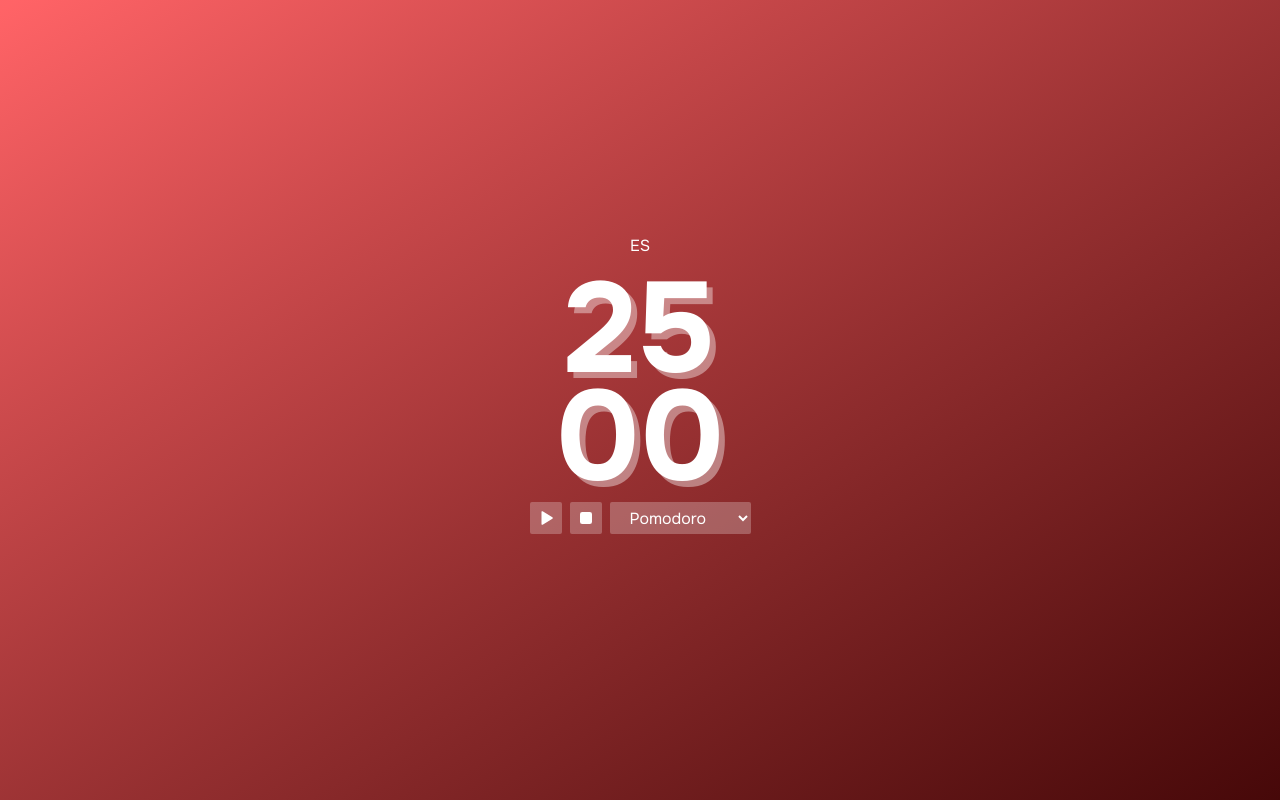
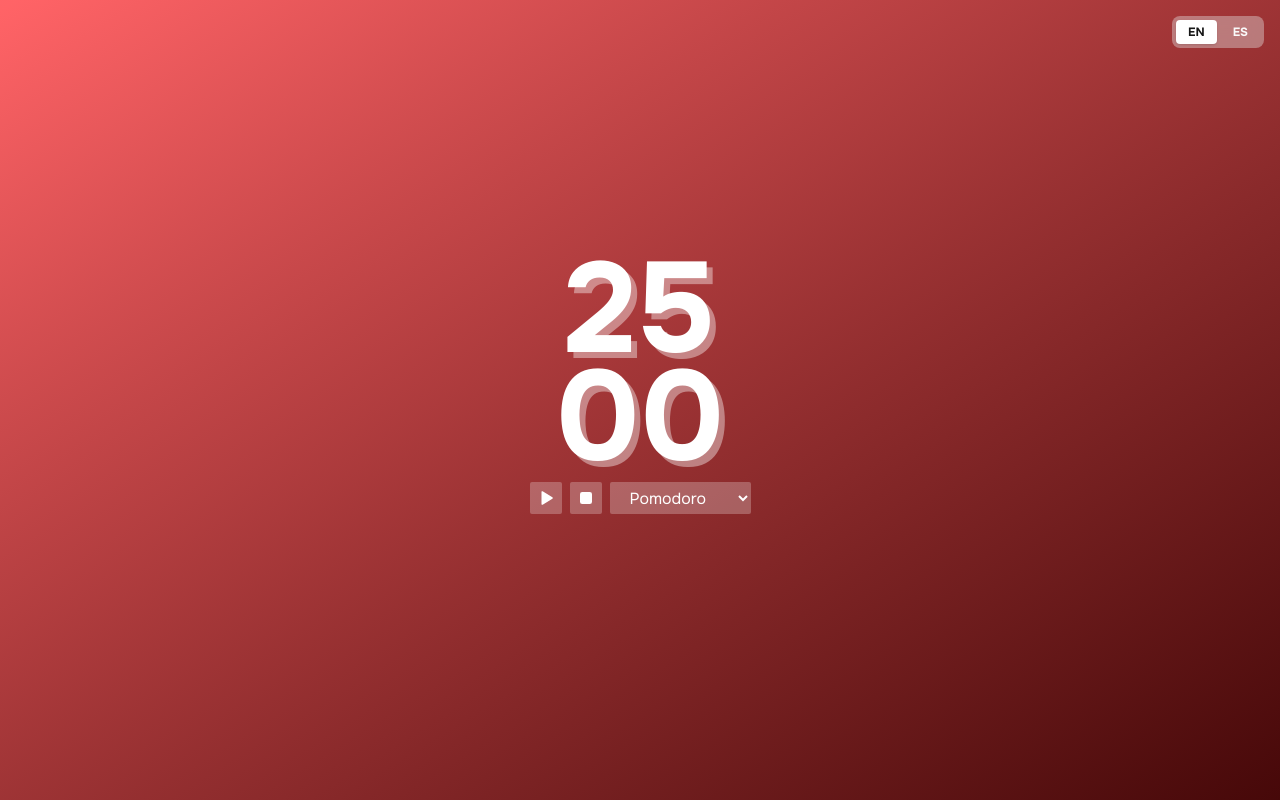
Before and after one commit to lui5gl/pomodoro-web-timer, a Next.js app: page / in a window 1280 px wide. Built offline with nearby package versions, Linux system fonts and the light colour scheme.

Commit message:
feat: update language switcher to use individual buttons for language selection

```diff
--- a/app/components/changeLang.tsx
+++ b/app/components/changeLang.tsx
@@ -5,18 +5,27 @@ import { useLanguage } from "../context/LanguageContext";
 export default function ChangeLang() {
   const { locale, setLocale } = useLanguage();
 
-  const changeTo = locale === "en" ? "es" : "en";
-
-  const handleChangeLang = () => {
-    setLocale(changeTo);
-  };
+  const buttonClass = (active: boolean) =>
+    `rounded px-3 py-1 text-xs font-bold transition-all duration-200 ${
+      active
+        ? "bg-white text-neutral-900 shadow-sm"
+        : "text-neutral-50 hover:bg-white/20"
+    }`;
 
   return (
-    <button
-      onClick={handleChangeLang}
-      className="rounded p-2 hover:bg-white/10 transition-colors"
-    >
-      {changeTo.toUpperCase()}
-    </button>
+    <div className="absolute top-4 right-4 flex items-center gap-1 rounded-lg bg-neutral-200/40 p-1 backdrop-blur-sm">
+      <button
+        onClick={() => setLocale("en")}
+        className={buttonClass(locale === "en")}
+      >
+        EN
+      </button>
+      <button
+        onClick={() => setLocale("es")}
+        className={buttonClass(locale === "es")}
+      >
+        ES
+      </button>
+    </div>
   );
 }
```
